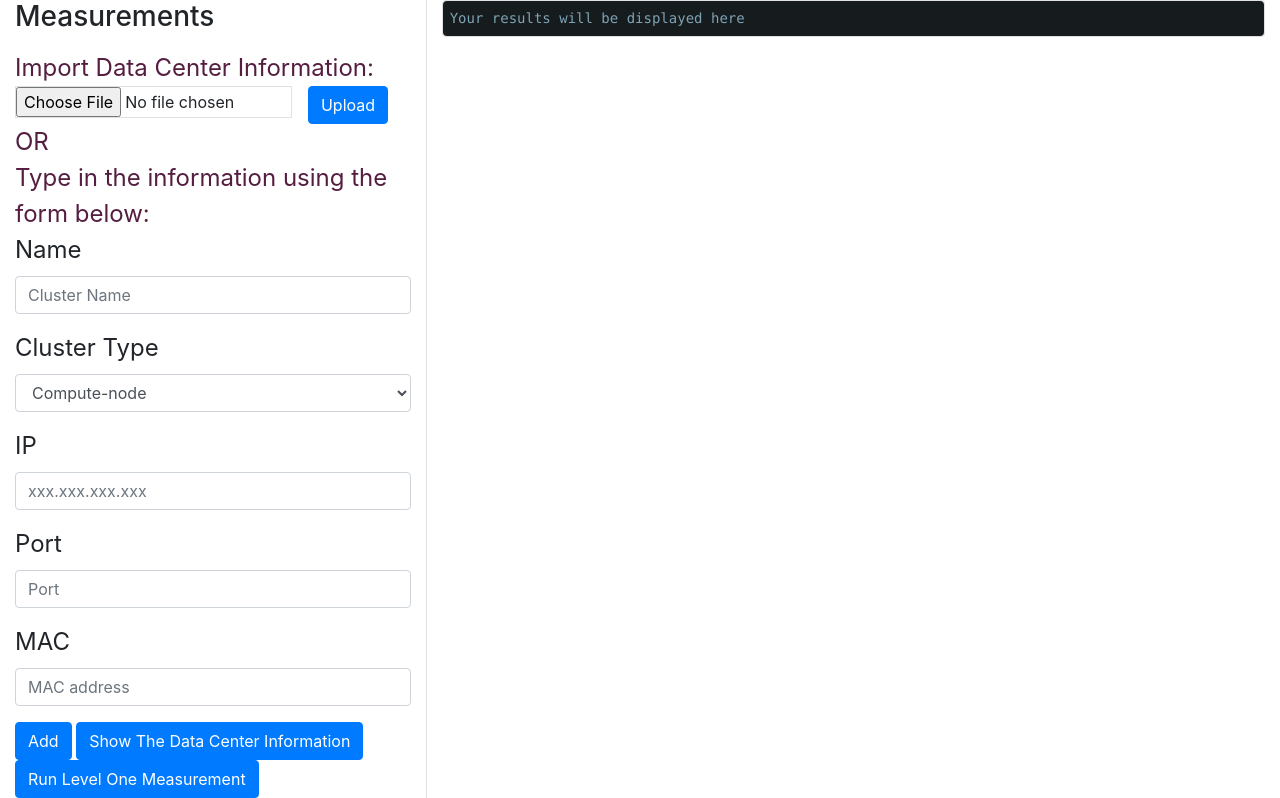
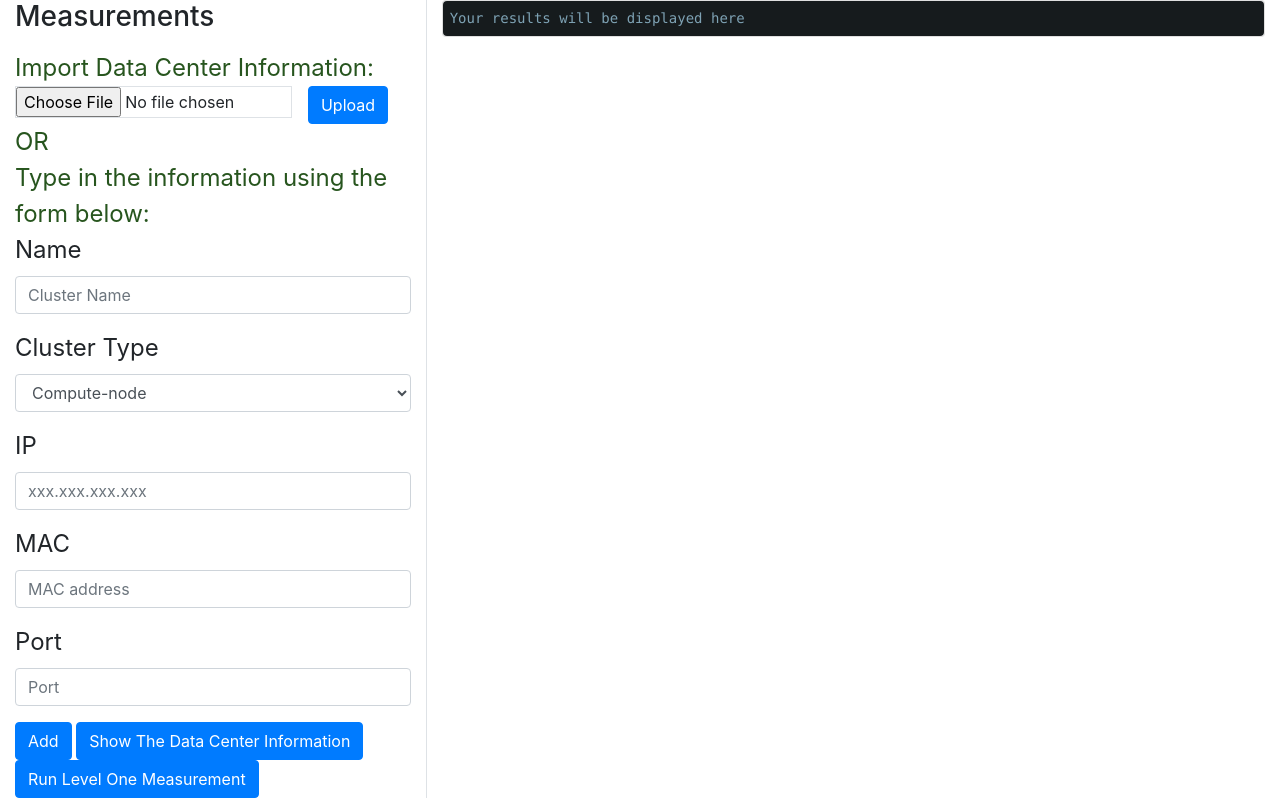
Before and after one commit to doubleope/RGB-GUI, a Flask app: page /level1 in a window 1280 px wide. Shown: the part 126-924 px from the top of the page. Run offline with Flask 2, Linux system fonts and the light colour scheme; some libraries are stand-ins or nearby versions.

Commit message:
change order of appearance of port and mac in html

```diff
--- a/static/styles/newstyle.css
+++ b/static/styles/newstyle.css
@@ -22,7 +22,7 @@ pre {
 
 .instructional-headings {
   font-size: 1.5rem;
-  color: rgb(85, 30, 64);
+  color: rgb(39, 85, 30);
   margin-bottom: 0;
 }
 
--- a/templates/measurement-results-page.html
+++ b/templates/measurement-results-page.html
@@ -35,14 +35,14 @@
                   <small id="ip" class="form-text text-muted"></small>
               </div>
               <div class="form-group">
+                <label for="Mac">MAC</label>
+                <input type="text" class="form-control" id="mac" aria-describedby="mac" placeholder="MAC address" name = "mac_address">
+                <small id="mac" class="form-text text-muted"></small>
+            </div>
+              <div class="form-group">
                   <label for="Port">Port</label>
                   <input type="number" class="form-control" id="port" aria-describedby="port" placeholder="Port" name = "port">
                   <small id="ip" class="form-text text-muted"></small>
-              </div>
-              <div class="form-group">
-                  <label for="Mac">MAC</label>
-                  <input type="text" class="form-control" id="mac" aria-describedby="mac" placeholder="MAC address" name = "mac_address">
-                  <small id="mac" class="form-text text-muted"></small>
               </div>
 
               <a href ="#" id = save><button type="submit" class="btn btn-primary">Add</button></a>
```
